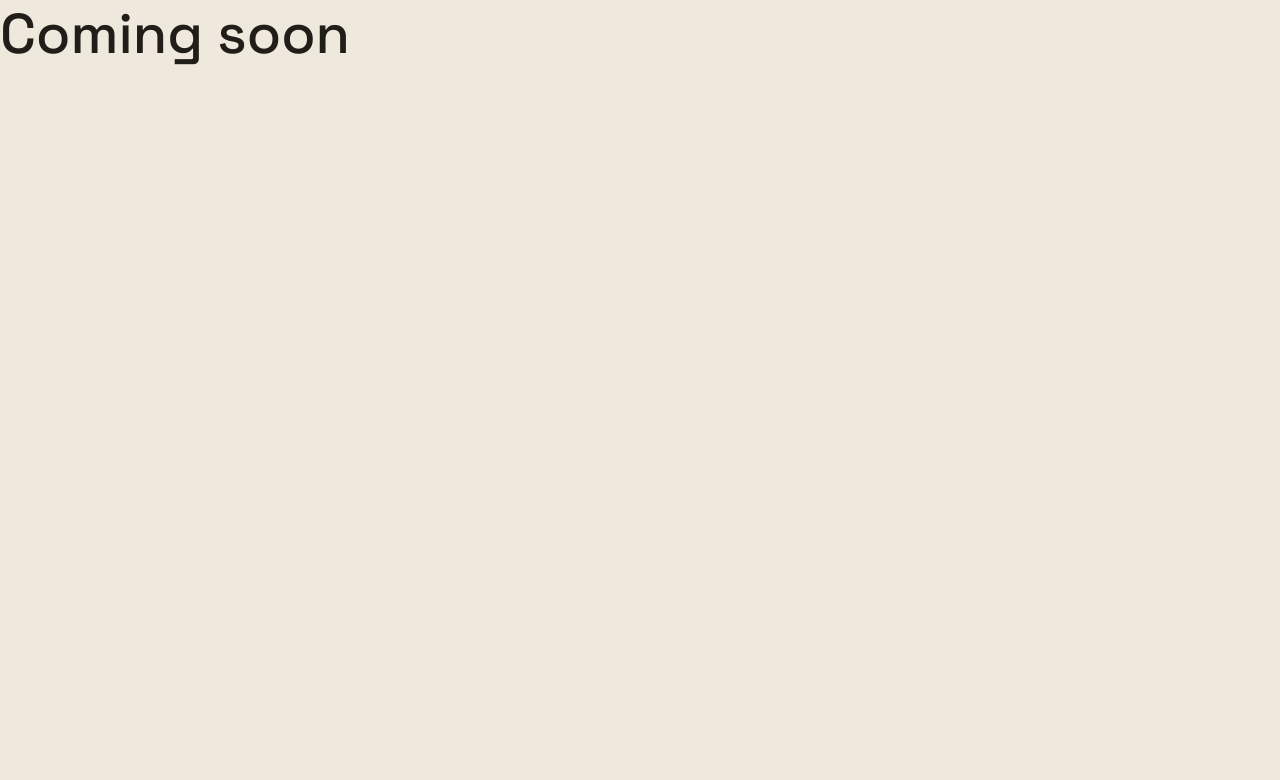
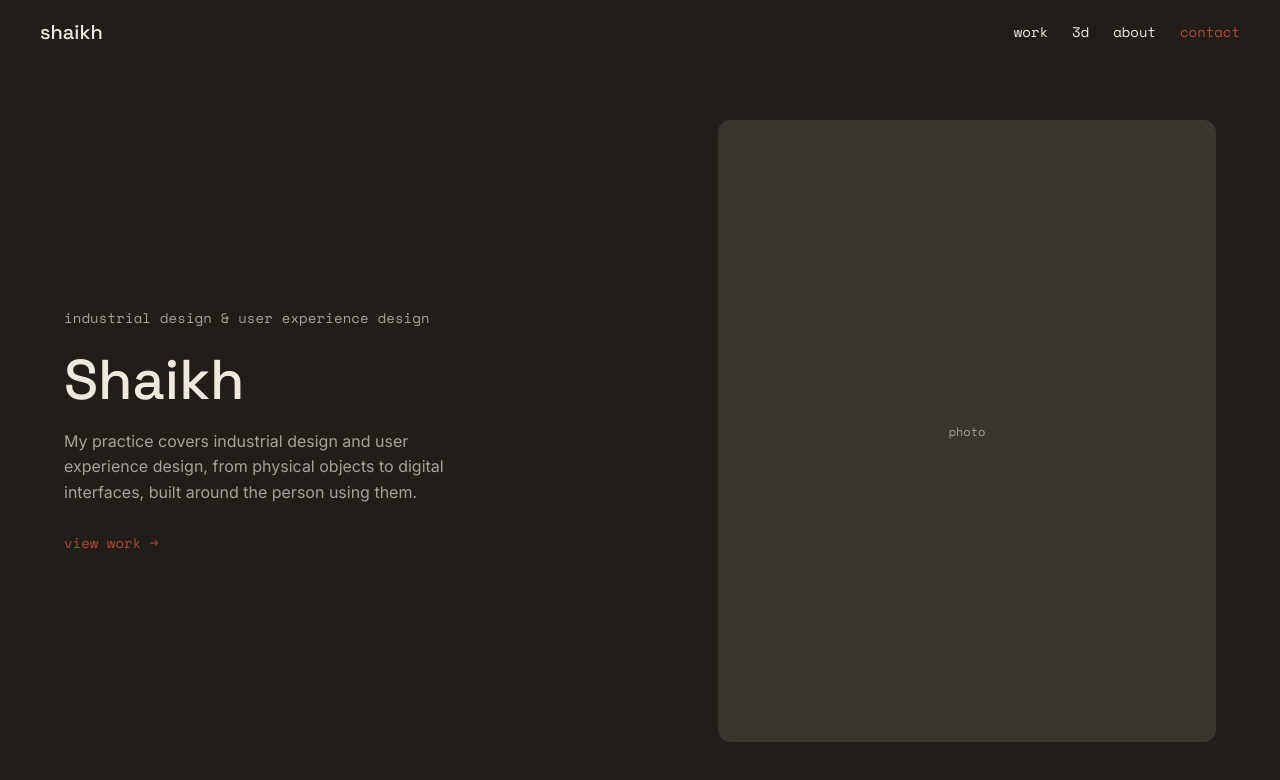
Before and after one commit to Shaikh-ux-ui/shaikh.github.io, a plain HTML site: page index.html in a window 1280 px wide. Drawn offline with nearby package versions, Linux system fonts and the light colour scheme.

Commit message:
Add scroll-aware nav and homepage hero section

```diff
--- /dev/null
+++ b/assets/css/layout.css
@@ -0,0 +1,159 @@
+/* ==========================================================================
+   LAYOUT
+   Structural styles: nav, hero, and page-level sections.
+   Depends on variables.css and base.css loading first.
+   ========================================================================== */
+
+/* --- Site nav ---
+   Fixed over the hero, transparent by default. JS (main.js) adds
+   .scrolled once the user scrolls past the hero, which flips it to a
+   solid background with a border. Color transitions on the same class. */
+.site-nav {
+  position: fixed;
+  top: 0;
+  left: 0;
+  width: 100%;
+  z-index: 100;
+  padding: var(--space-2) var(--space-3);
+  background-color: transparent;
+  border-bottom: 1px solid transparent;
+  color: var(--color-text-inverse);
+  transition: background-color 0.25s ease, padding 0.25s ease, border-color 0.25s ease, color 0.25s ease;
+}
+
+.site-nav.scrolled {
+  background-color: var(--color-bg);
+  border-bottom-color: var(--color-border);
+  color: var(--color-text);
+  padding: var(--space-1) var(--space-3);
+}
+
+.nav-inner {
+  max-width: var(--max-width);
+  margin-inline: auto;
+  display: flex;
+  align-items: center;
+  justify-content: space-between;
+}
+
+.nav-logo {
+  font-family: var(--font-display);
+  font-size: var(--fs-lg);
+  font-weight: 500;
+  color: inherit;
+}
+
+.nav-links {
+  display: flex;
+  align-items: center;
+  gap: var(--space-3);
+}
+
+.nav-link {
+  font-family: var(--font-mono);
+  font-size: var(--fs-sm);
+  color: inherit;
+}
+
+.nav-link.contact {
+  color: var(--color-accent);
+}
+
+.nav-link.contact:hover {
+  color: var(--color-accent-hover);
+}
+
+/* --- Hero ---
+   Dark inverted section. Top padding is intentionally larger than
+   --space-6 alone to clear the fixed transparent nav sitting on top. */
+.hero {
+  background-color: var(--color-bg-dark);
+}
+
+.hero-inner {
+  max-width: var(--max-width);
+  margin-inline: auto;
+  padding: calc(var(--space-6) + 3rem) var(--space-3) var(--space-6);
+  display: flex;
+  align-items: center;
+  gap: var(--space-5);
+}
+
+.hero-text {
+  flex: 1.1;
+}
+
+.hero-eyebrow {
+  font-family: var(--font-mono);
+  font-size: var(--fs-sm);
+  color: var(--color-text-inverse-muted);
+  margin-bottom: var(--space-2);
+  letter-spacing: 0.01em;
+}
+
+.hero-name {
+  font-size: var(--fs-3xl);
+  color: var(--color-text-inverse);
+  margin-bottom: var(--space-2);
+}
+
+.hero-statement {
+  font-family: var(--font-body);
+  font-size: var(--fs-base);
+  color: var(--color-text-inverse-muted);
+  line-height: var(--lh-normal);
+  max-width: 420px;
+  margin-bottom: var(--space-3);
+}
+
+.hero-cta {
+  font-family: var(--font-mono);
+  font-size: var(--fs-sm);
+  color: var(--color-accent);
+  display: inline-flex;
+  align-items: center;
+  gap: 8px;
+}
+
+.hero-cta:hover {
+  color: var(--color-accent-hover);
+}
+
+.hero-photo {
+  flex: 0.9;
+  aspect-ratio: 4 / 5;
+  background-color: var(--color-border-dark);
+  border: 0.5px solid var(--color-border-dark);
+  border-radius: var(--radius-md);
+  display: flex;
+  align-items: center;
+  justify-content: center;
+  color: var(--color-text-inverse-muted);
+  font-family: var(--font-mono);
+  font-size: var(--fs-xs);
+  overflow: hidden;
+}
+
+.hero-photo img {
+  width: 100%;
+  height: 100%;
+  object-fit: cover;
+}
+
+/* --- Responsive --- */
+@media (max-width: 800px) {
+  .hero-inner {
+    flex-direction: column;
+    align-items: flex-start;
+    padding-top: calc(var(--space-5) + 3rem);
+  }
+
+  .hero-photo {
+    width: 100%;
+    aspect-ratio: 3 / 2;
+  }
+
+  .nav-links {
+    gap: var(--space-2);
+  }
+}
--- /dev/null
+++ b/assets/js/main.js
@@ -0,0 +1,18 @@
+// Toggles .scrolled on the nav once the user scrolls past a threshold,
+// so the nav flips from transparent-over-hero to solid-on-content.
+
+const nav = document.querySelector('.site-nav');
+const SCROLL_THRESHOLD = 80; // px scrolled before nav goes solid
+
+function updateNavState() {
+  if (window.scrollY > SCROLL_THRESHOLD) {
+    nav.classList.add('scrolled');
+  } else {
+    nav.classList.remove('scrolled');
+  }
+}
+
+if (nav) {
+  updateNavState(); // handle page loads that start mid-scroll (e.g. anchor links)
+  window.addEventListener('scroll', updateNavState, { passive: true });
+}
--- a/index.html
+++ b/index.html
@@ -1,13 +1,45 @@
-<!doctype html>
+<!DOCTYPE html>
 <html lang="en">
-  <head>
-    <meta charset="UTF-8" />
-    <meta name="viewport" content="width=device-width, initial-scale=1.0" />
-    <title>Portfolio — Coming Soon</title>
-    <link rel="stylesheet" href="assets/css/variables.css" />
-    <link rel="stylesheet" href="assets/css/base.css" />
-  </head>
-  <body>
-    <h1>Coming soon</h1>
-  </body>
+<head>
+  <meta charset="UTF-8">
+  <meta name="viewport" content="width=device-width, initial-scale=1.0">
+  <title>Shaikh — Industrial Design & UX</title>
+  <link rel="stylesheet" href="assets/css/variables.css">
+  <link rel="stylesheet" href="assets/css/base.css">
+  <link rel="stylesheet" href="assets/css/layout.css">
+</head>
+<body>
+
+  <nav class="site-nav">
+    <div class="nav-inner">
+      <span class="nav-logo">shaikh</span>
+      <div class="nav-links">
+        <a href="#work" class="nav-link">work</a>
+        <a href="#3d" class="nav-link">3d</a>
+        <a href="#about" class="nav-link">about</a>
+        <a href="#contact" class="nav-link contact">contact</a>
+      </div>
+    </div>
+  </nav>
+
+  <header class="hero">
+    <div class="hero-inner">
+      <div class="hero-text">
+        <p class="hero-eyebrow">industrial design &amp; user experience design</p>
+        <h1 class="hero-name">Shaikh</h1>
+        <p class="hero-statement">My practice covers industrial design and user experience design, from physical objects to digital interfaces, built around the person using them.</p>
+        <a href="#work" class="hero-cta">view work &#8594;</a>
+      </div>
+      <div class="hero-photo">
+        <span>photo</span>
+      </div>
+    </div>
+  </header>
+
+  <main id="work" class="container">
+    <!-- Project grid goes here next -->
+  </main>
+
+  <script src="assets/js/main.js"></script>
+</body>
 </html>
```
